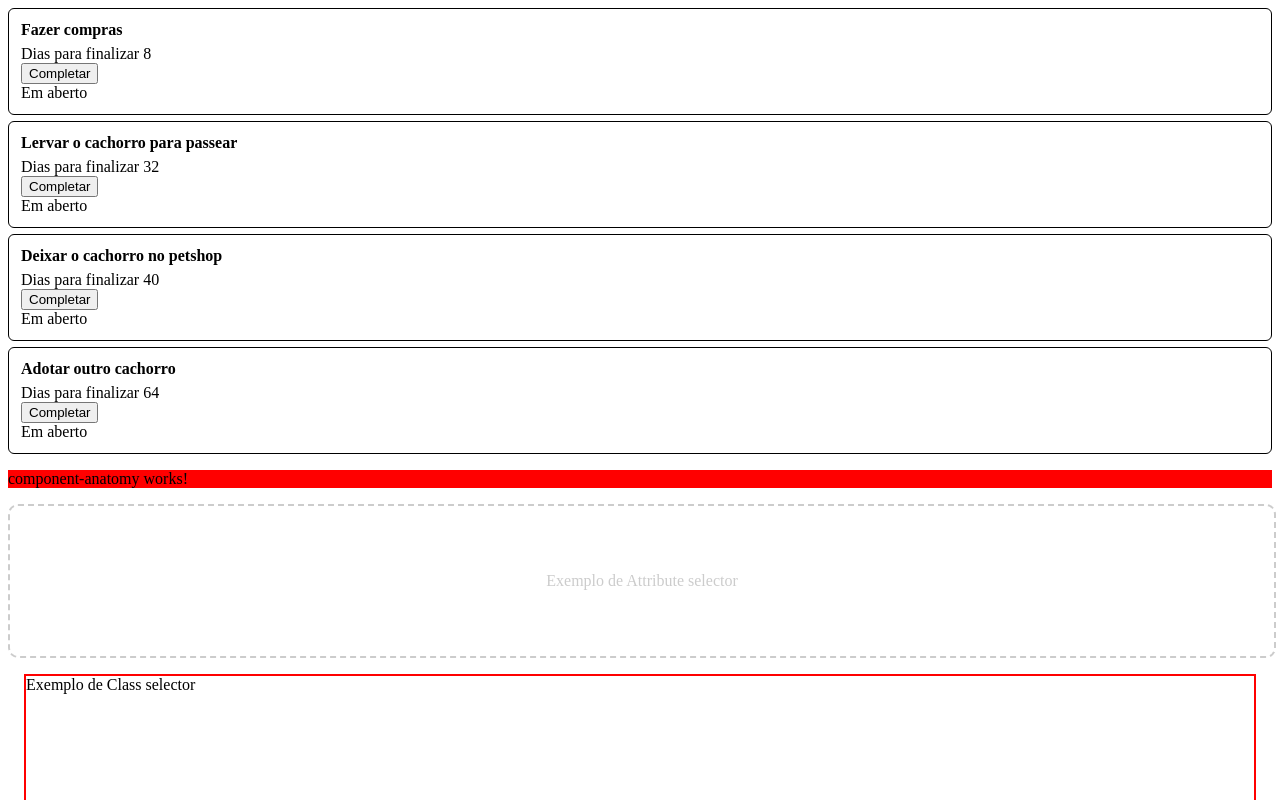
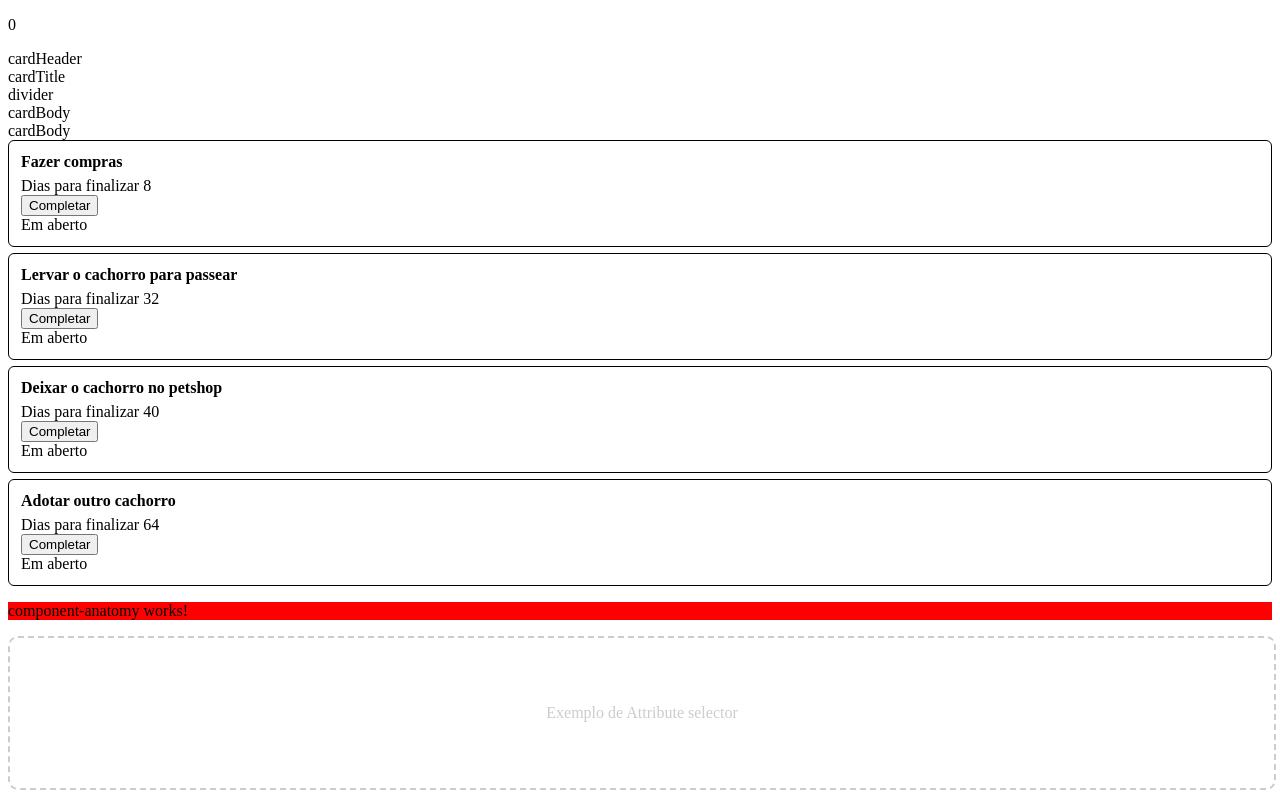
Before and after one commit to brunohbm/study-angular, an Angular app: page / in a window 1280 px wide. Shown: the top 800 px of the page. Built offline with nearby package versions, Linux system fonts and the light colour scheme.

Commit message:
study: binding and ng-content selectors

```diff
--- a/src/app/app.component.html
+++ b/src/app/app.component.html
@@ -1,5 +1,21 @@
 <main class="main">
   <div class="content">
+    <app-binding />
+    <app-card>
+      <div cardTitle>
+        cardTitle
+      </div>
+      <div cardBody>
+        cardBody
+      </div>
+      <div cardBody>
+        cardBody
+      </div>
+      <!-- Angular compares against the ngProjectAs value instead of the element's identity -->
+      <div cardBody ngProjectAs="cardHeader">
+        cardHeader
+      </div>
+    </app-card>
     <todo-list />
     <sa-component-anatomy />
     <div dropzone class="dropzone-area">
@@ -18,14 +34,8 @@
       Exemplo de seletor de elementos do html
     </button>
     <app-style-encapsulation />
-    <app-inputs
-      [inputRequired]="'Required'"
-      [inputTransform]="10"
-      [aliasInput]="'Alias'"
-      [aliasInput2]="'Alias2'"
-      [getSetter]="10"
-      [writeOnlyInput]="10"
-    />
+    <app-inputs [inputRequired]="'Required'" [inputTransform]="10" [aliasInput]="'Alias'" [aliasInput2]="'Alias2'"
+      [getSetter]="10" [writeOnlyInput]="10" />
   </div>
 </main>
 
--- a/src/app/app.component.ts
+++ b/src/app/app.component.ts
@@ -6,6 +6,8 @@ import { AttributeSelectorDirective } from './component-tutorial/attribute-selec
 import { OtherSelectorsDirective } from './component-tutorial/other-selectors/other-selectors.directive';
 import { StyleEncapsulationComponent } from './component-tutorial/style-encapsulation/style-encapsulation.component';
 import { InputsComponent } from './component-tutorial/inputs/inputs.component';
+import { CardComponent } from './card/card.component';
+import { BindingComponent } from './binding/binding.component';
 
 @Component({
   selector: 'app-root',
@@ -18,6 +20,8 @@ import { InputsComponent } from './component-tutorial/inputs/inputs.component';
     OtherSelectorsDirective,
     StyleEncapsulationComponent,
     InputsComponent,
+    CardComponent,
+    BindingComponent,
   ],
   templateUrl: './app.component.html',
   styleUrl: './app.component.css'
--- /dev/null
+++ b/src/app/binding/binding.component.css
@@ -0,0 +1,3 @@
+.slider p {
+    background-color: red;
+}
--- /dev/null
+++ b/src/app/binding/binding.component.html
@@ -0,0 +1 @@
+<p>{{value}}</p>
--- /dev/null
+++ b/src/app/binding/binding.component.ts
@@ -0,0 +1,27 @@
+import { Component, signal } from '@angular/core';
+
+@Component({
+  selector: 'app-binding',
+  standalone: true,
+  imports: [],
+  templateUrl: './binding.component.html',
+  styleUrl: './binding.component.css',
+  host: {
+    'role': 'slider',
+    '[attr.aria-valuenow]': 'value',
+    '[class.active]': 'isActive()',
+    '[tabIndex]': 'disabled ? -1 : 0',
+    '(keydown)': 'updateValue($event)',
+    '(click)': 'teste($event)',
+  },
+})
+export class BindingComponent {
+  value: number = 0;
+  disabled: boolean = false;
+  isActive = signal(false);
+  updateValue(event: KeyboardEvent) { /* ... */ }
+  teste() {
+    this.value += 10;
+  }
+
+}
--- /dev/null
+++ b/src/app/card/card.component.html
@@ -0,0 +1,7 @@
+<!-- Component template -->
+<div class="card-shadow">
+    <ng-content select="cardHeader"></ng-content>
+    <ng-content select="[cardTitle]"></ng-content>
+    <div class="card-divider">divider</div>
+    <ng-content select="[cardBody]"></ng-content>
+</div>
```
Also changed, not shown: src/app/card/card.component.ts (added, +12 -0 lines), src/app/card/card.component.css (added), 2 other files (tests, documents, lock files or other folders).
